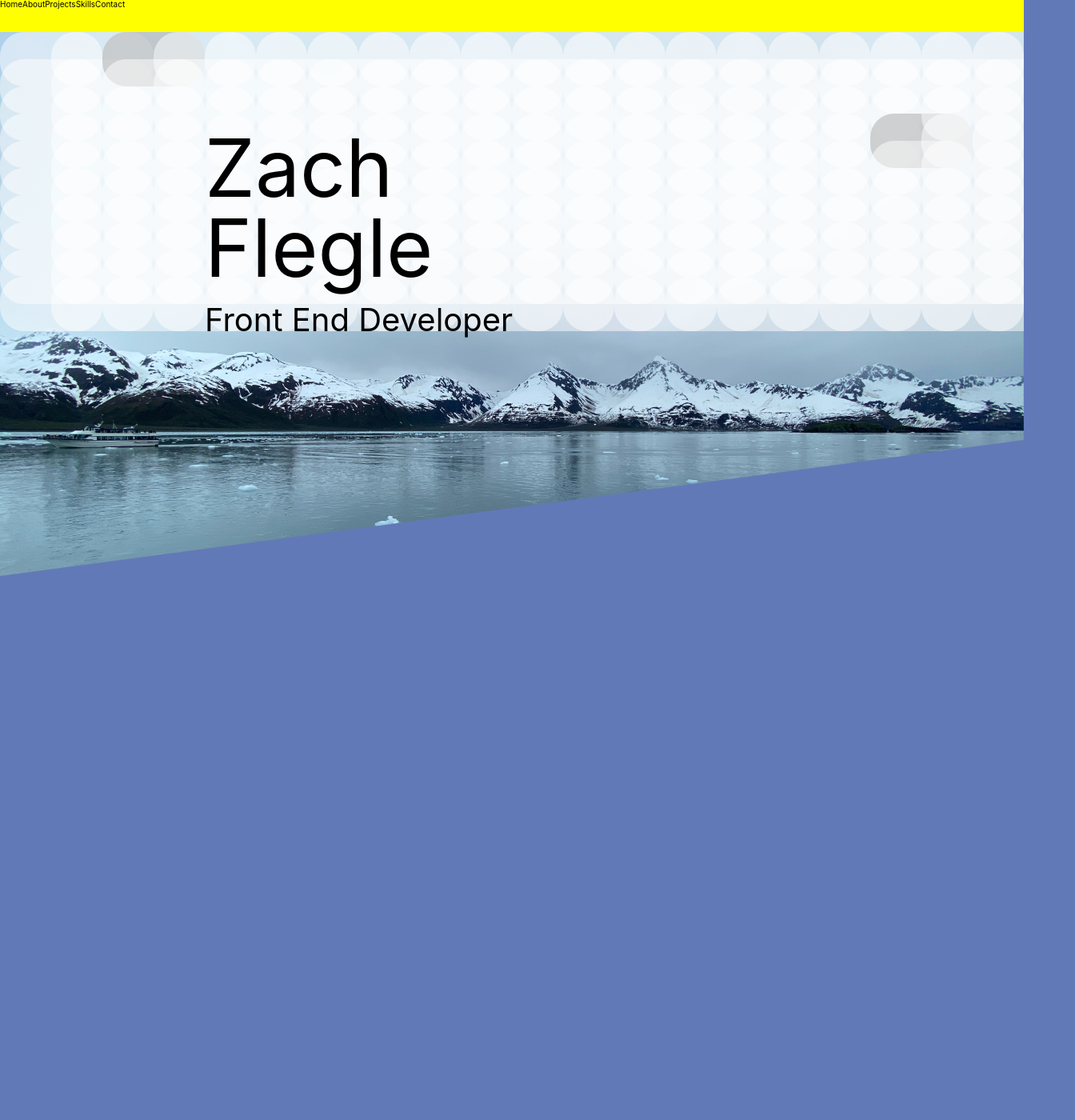
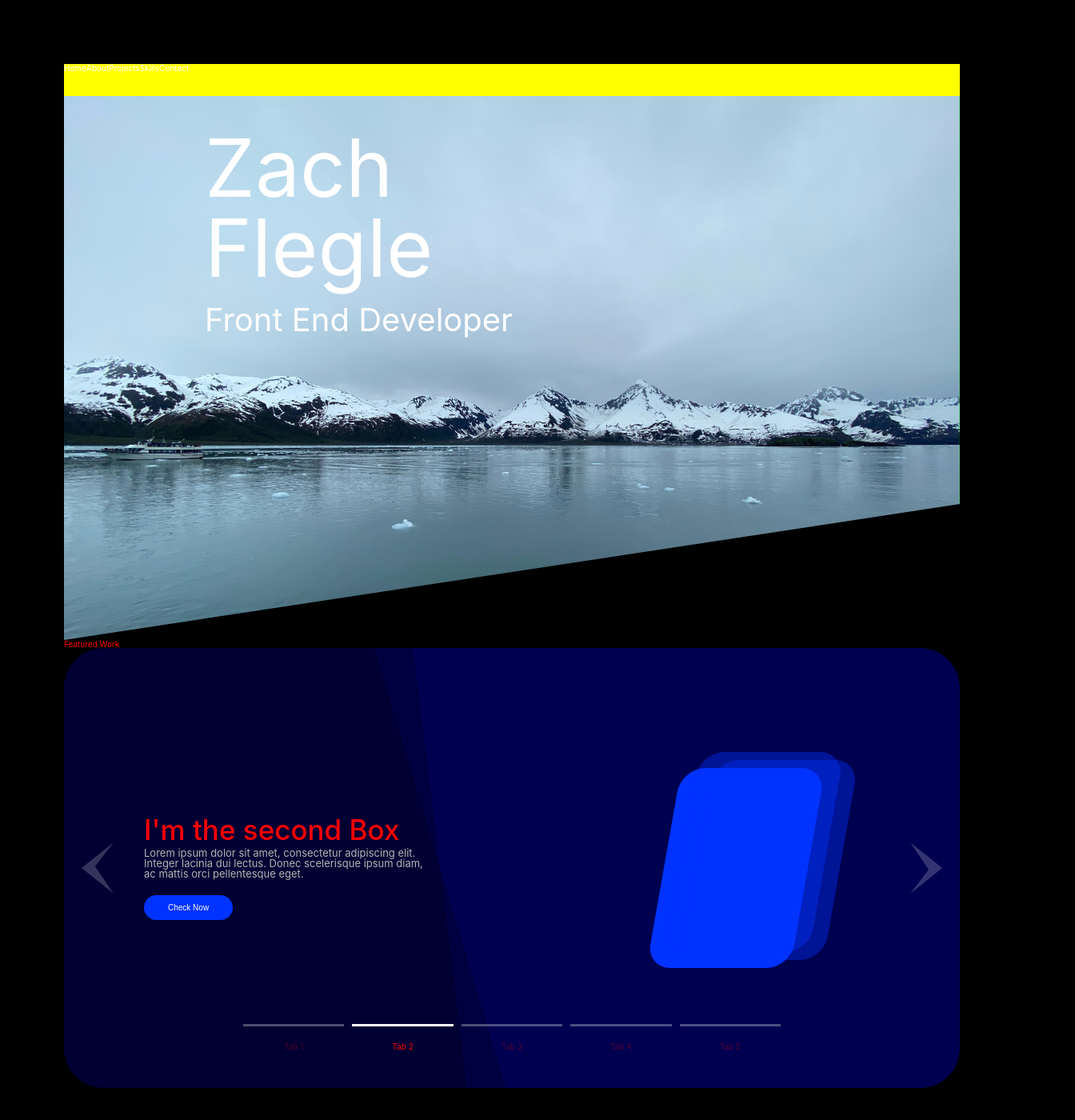
Before and after one commit to zflegle3/portfolio, a React (Create React App) app: page / in a window 1280 px wide. Shown: the top 1400 px of the page at 80% size, 1344 px wide, since content can reach past the window. Before the commit the page ends 800 px from the top, so only its background shows below. Built offline with nearby package versions, Linux system fonts and the light colour scheme.

Commit message:
Updated Projects compontent to include slideshow animations with js functions

```diff
--- a/src/App.js
+++ b/src/App.js
@@ -1,6 +1,6 @@
 import './styles/App.css';
 import './styles/Clouds.css';
-// import './styles/Projects.scss';
+import './styles/Projects.scss';
 
 import Projects from "./components/Projects"
 import Clouds from "./components/Clouds"
@@ -19,7 +19,7 @@ function App() {
       </header>
 
       <div className="home">
-        <Clouds xCount={20} yCount={10} type={"cloud-small"} randInterval={2000} delayInterval={5000} />
+        {/* <Clouds xCount={40} yCount={10} xOffset={5} yOffset={5} type={"cloud-small"} randInterval={10} delayInterval={20000} /> */}
         <div className="home-content">
           <p>Zach</p>
           <p>Flegle</p>
@@ -27,7 +27,7 @@ function App() {
         </div>
       </div>
 
-      {/* <div className="projects">
+      <div className="projects">
         <p>Featured Work</p>
         <Projects />
       </div>
@@ -42,7 +42,7 @@ function App() {
 
       <div className="contact">
         contract
-      </div> */}
+      </div>
 
     </div>
   );
--- a/src/components/Clouds.js
+++ b/src/components/Clouds.js
@@ -6,6 +6,8 @@ function Clouds(props) {
     const [isActive, setIsActive] = useState(false);
     //props.xCount
     //props.yCount
+    //props.xOffset
+    //props.yOffset
     //props.type
     //props.randInterval
     //props.delayInterval
@@ -62,13 +64,21 @@ function Clouds(props) {
             let coords ={
                 left: i,
                 top: j,
+                d: Math.floor(Math.random()* 10)+10,
+                color: Math.floor(Math.random()* 55)+200,
             }
             cloudCoords.push(coords);
         }
     }
     console.log(cloudCoords);
     let cloudsAll = cloudCoords.map((cloud) =>
-        <div key={uuidv4()} className={`${props.type}`} id={`${props.type}-${cloud.top}-${cloud.left}`} onMouseEnter={hideCloud} onMouseLeave={showCloud}  style={{color:"blue",top:`${(cloud.top*5)}%`,left:`${(cloud.left*5)}%`}}></div>
+        <div key={uuidv4()} className={`${props.type}`} id={`${props.type}-${cloud.top}-${cloud.left}`} onMouseEnter={hideCloud} onMouseLeave={showCloud}  style={{
+            width:`${cloud.d}%`,
+            height:`${cloud.d}%`,
+            color:"blue",
+            top:`${(cloud.top*props.yOffset)}%`,
+            left:`${(cloud.left*props.xOffset)}%`,
+        }}></div>
     );
 
   return (
--- a/src/components/Projects.js
+++ b/src/components/Projects.js
@@ -1,15 +1,208 @@
+import { gsap } from "gsap";
+import React, { useState, useEffect, useRef } from 'react';
+
+
+
+function Projects() {
+    // Transform value
+    // let value = 0;
+    const [value, setValue] = useState(0);
+    // trail index number
+    // let trailValue = 0;
+    const [trailValue, setTrailValue] = useState(0);
+    // interval (Duration)
+    // let interval = 4000
+    const [interval, setinterval] = useState(4000);
+
+    const timeoutRef = useRef(null);
+
+
+
+    // //*** need this to be called after Render somehow
+    // // Slider(all Slides in a container)
+    // // const slider = document.querySelector(".slider")
+    // // All trails
+    // // const trail = document.querySelector(".trail").querySelectorAll("div")
+
+    const slideClick = (e) => {
+        console.log(e.target.id);
+        let condition = e.target.id;
+        resetTimeout();
+        slide (condition);
+    }
 
 
 
 
-function Projects() {
+
+    // Function to slide forward
+    const slide = (condition) => {
+        // Clear interval
+        // clearInterval(start)
+        // update value and trailValue
+        condition === "increase" ? initiateInc() : initiateDec()
+        // move slide
+
+        // Restart Animation
+        // animate()
+        // start interal for slides back
+        // start = setInterval(() => slide("increase"), interval);
+    }
+
+    // function for increase(forward, next) configuration
+    const initiateInc = () => {
+        let trail = document.querySelector(".trail").querySelectorAll("div");
+        // console.log(trail);
+        // Remove active from all trails
+        trail.forEach(cur => cur.classList.remove("active"));
+        // increase transform value
+        let currentValue = value;
+        if (currentValue === 80) {
+            setValue(0)
+            trailUpdate(0);
+        } else {
+            setValue(currentValue+20)
+            trailUpdate(currentValue+20);
+        }
+        // currentValue === 80 ? setValue(0) : setValue(currentValue+20);
+        // update trailValue based on value
+        // trailUpdate();
+    }
+
+    // function for decrease(backward, previous) configuration
+    const initiateDec = () => {
+        let trail = document.querySelector(".trail").querySelectorAll("div");
+        // Remove active from all trails
+        trail.forEach(cur => cur.classList.remove("active"))
+        // decrease transform value
+        let currentValue = value;
+        // currentValue === 0 ? setValue(80) : setValue(currentValue-20);
+        if (currentValue === 0) {
+            setValue(80)
+            trailUpdate(80);
+        } else {
+            setValue(currentValue-20)
+            trailUpdate(currentValue-20);
+        }
+        // update trailValue based on value
+        // trailUpdate()
+    }
+
+    // function to transform slide
+    const move = (S, T) => {
+        let trail = document.querySelector(".trail").querySelectorAll("div");
+        let slider = document.querySelector(".slider");
+        // transform slider
+        slider.style.transform = `translateX(-${S}%)`
+        //add active class to the current trail
+        trail[T].classList.add("active")
+    }
+
+    // const tl = gsap.timeline({defaults: {duration: 0.6, ease: "power2.inOut"}})
+    // tl.from(".bg", {x: "-100%", opacity: 0})
+    // .from("p", {opacity: 0}, "-=0.3")
+    // .from("h1", {opacity: 0, y: "30px"}, "-=0.3")
+    // .from("button", {opacity: 0, y: "-40px"}, "-=0.8")
+    // // function to restart animation
+    // const animate = () => tl.restart();
+
+    // function to update trailValue based on slide value
+    const trailUpdate = (newVal) => {
+        let newTrailVal = 0;
+        if (newVal === 0) {
+            newTrailVal = 0;
+        } else if (newVal === 20) {
+            newTrailVal = 1;
+        } else if (newVal === 40) {
+            newTrailVal = 2;
+        } else if (newVal === 60) {
+            newTrailVal = 3;
+        } else {
+            newTrailVal = 4;
+        }
+        setTrailValue(newTrailVal);
+        move(newVal, newTrailVal);
+    };
+
+
+    // Start interval for slides
+    // let start = setInterval(() => initiateInc(), interval);
+
+
+    // // Next  and  Previous button function (SVG icon with different classes)
+    // document.querySelectorAll("svg").forEach(cur => {
+    //     // Assign function based on the class Name("next" and "prev")
+    //     cur.addEventListener("click", () => cur.classList.contains("next") ? slide("increase") : slide("decrease"))
+    // });
+
+
+
+
+
+    // function to slide when trail is clicked
+    const clickCheck = (e) => {
+        let trail = document.querySelector(".trail").querySelectorAll("div");
+        // CLear interval
+        resetTimeout();
+        // clearInterval(start)
+        // remove active class from all trails
+        trail.forEach(cur => cur.classList.remove("active"))
+        // Get selected trail
+        const check = e.target;
+        console.log(check.classList);
+        // add active class
+        check.classList.add("active");
+        console.log(check.classList);
+
+        // Update slide value based on the selected trail
+        let newVal = 0;
+        if(check.classList.contains("box1")) {
+            newVal = 0;
+        } else if (check.classList.contains("box2")) {
+            newVal = 20;
+        } else if (check.classList.contains("box3")) {
+            newVal = 40;
+        } else if (check.classList.contains("box4")) {
+            newVal = 60;
+        } else {
+            newVal = 80;
+        }
+        setValue(newVal);
+        trailUpdate(newVal)
+        // transfrom slide
+        // move(value, trailValue);
+        // start animation
+        // animate()
+        // start interval
+        // start = setInterval(() => slide("increase"), interval)
+    }
+
+    const resetTimeout = () => {
+        if (timeoutRef.current) {
+            clearTimeout(timeoutRef.current);
+          }
+    }
+
+
+
+    useEffect(() => {
+        resetTimeout();
+        timeoutRef.current = setTimeout(
+            () => slide("increase"), 6000
+        );
+    })
+
+
+
+
     return (
-        <div class="container">
-            <div class="slider">
+        <div className="container">
+            <div className="slider">
 
-                <div class="box1 box">
+                <div className="box1 box">
                     <div class="bg"></div>
-                    <div class="details">
+
+                    <div className="details">
                         <h1>I'm the first Box</h1>
                         <p>
                             Lorem ipsum dolor sit amet, consectetur adipiscing
@@ -19,13 +212,13 @@ function Projects() {
                         <button>Check Now</button>
                     </div>
 
-                    <div class="illustration"><div class="inner"></div></div>
+                    <div className="illustration"><div className="inner"></div></div>
                 </div>
 
 
-                <div class="box2 box">
-                    <div class="bg"></div>
-                    <div class="details">
+                <div className="box2 box">
+                    <div className="bg"></div>
+                    <div className="details">
                         <h1>I'm the second Box</h1>
                         <p>
                             Lorem ipsum dolor sit amet, consectetur adipiscing
@@ -35,12 +228,12 @@ function Projects() {
                         <button>Check Now</button>
                     </div>
 
-                    <div class="illustration"><div class="inner"></div></div>
+                    <div className="illustration"><div className="inner"></div></div>
                 </div>
 
-                <div class="box3 box">
-                    <div class="bg"></div>
-                    <div class="details">
+                <div className="box3 box">
+                    <div className="bg"></div>
+                    <div className="details">
                         <h1>I'm the third Box</h1>
                         <p>
                             Lorem ipsum dolor sit amet, consectetur adipiscing
@@ -50,12 +243,12 @@ function Projects() {
                         <button>Check Now</button>
                     </div>
 
-                    <div class="illustration"><div class="inner"></div></div>
+                    <div className="illustration"><div className="inner"></div></div>
                 </div>
 
-                <div class="box4 box">
-                    <div class="bg"></div>
-                    <div class="details">
+                <div className="box4 box">
+                    <div className="bg"></div>
+                    <div className="details">
                         <h1>I'm the fourth Box</h1>
                         <p>
                             Lorem ipsum dolor sit amet, consectetur adipiscing
@@ -65,12 +258,12 @@ function Projects() {
                         <button>Check Now</button>
                     </div>
 
-                    <div class="illustration"><div class="inner"></div></div>
+                    <div className="illustration"><div className="inner"></div></div>
                 </div>
 
-                <div class="box5 box">
-                    <div class="bg"></div>
-                    <div class="details">
+                <div className="box5 box">
+                    <div className="bg"></div>
+                    <div className="details">
                         <h1>I'm the fifth Box</h1>
                         <p>
                             Lorem ipsum dolor sit amet, consectetur adipiscing
@@ -80,19 +273,19 @@ function Projects() {
                         <button>Check Now</button>
                     </div>
 
-                    <div class="illustration"><div class="inner"></div></div>
+                    <div className="illustration"><div className="inner"></div></div>
                 </div>
 
             </div>
 
-            <svg xmlns="http://www.w3.org/2000/svg" class="prev" width="56.898" height="91" viewBox="0 0 56.898 91"><path d="M45.5,0,91,56.9,48.452,24.068,0,56.9Z" transform="translate(0 91) rotate(-90)" fill="#fff"/></svg>
-            <svg xmlns="http://www.w3.org/2000/svg" class="next" width="56.898" height="91" viewBox="0 0 56.898 91"><path d="M45.5,0,91,56.9,48.452,24.068,0,56.9Z" transform="translate(56.898) rotate(90)" fill="#fff"/></svg>
-            <div class="trail">
-                    <div class="box1 active">1</div>
-                    <div class="box2">2</div>
-                    <div class="box3">3</div>
-                    <div class="box4">4</div>
-                    <div class="box5">5</div>
+            <svg xmlns="http://www.w3.org/2000/svg" className="prev" onClick={slideClick} id={"decrease"} width="56.898" height="91" viewBox="0 0 56.898 91"><path id={"decrease"} d="M45.5,0,91,56.9,48.452,24.068,0,56.9Z" transform="translate(0 91) rotate(-90)" fill="#fff"/></svg>
+            <svg xmlns="http://www.w3.org/2000/svg" className="next" onClick={slideClick} id={"increase"} width="56.898" height="91" viewBox="0 0 56.898 91"><path id={"increase"}d="M45.5,0,91,56.9,48.452,24.068,0,56.9Z" transform="translate(56.898) rotate(90)" fill="#fff"/></svg>
+            <div className="trail">
+                    <div className="box1 active" onClick={clickCheck}>Tab 1</div>
+                    <div className="box2" onClick={clickCheck}>Tab 2</div>
+                    <div className="box3" onClick={clickCheck}>Tab 3</div>
+                    <div className="box4" onClick={clickCheck}>Tab 4</div>
+                    <div className="box5" onClick={clickCheck}>Tab 5</div>
             </div>
         </div>
     );
--- a/src/styles/Clouds.css
+++ b/src/styles/Clouds.css
@@ -1,25 +1,20 @@
 .clouds {
-    position: relative;
+    position: absolute;
     width: 100%;
     height: 100%;
-
 }
 
 .cloud-small {
     display: flex;
-    width: 10%;
-    height: 10%;
-    border-radius: 30px;
+    border-radius: 50%;
     position: absolute;
     /* border: 1px dotted black; */
     transition-duration: 700ms;
     transition-property: background-color;
-    background-color: rgba(255,255,255,0.50);
 }
 
-
 .hide {
-    transition-duration: 700ms;
+    transition-duration: 10ms;
     transition-property: background-color;
     background-color: rgba(255,255,255,0);
 }
@@ -27,5 +22,5 @@
 .highlight {
     transition-duration: 700ms;
     transition-property: background-color;
-    background-color: rgba(195, 195, 195, 0.75);
+    background-color: rgba(255, 255, 255, 0.25);
 }
```
